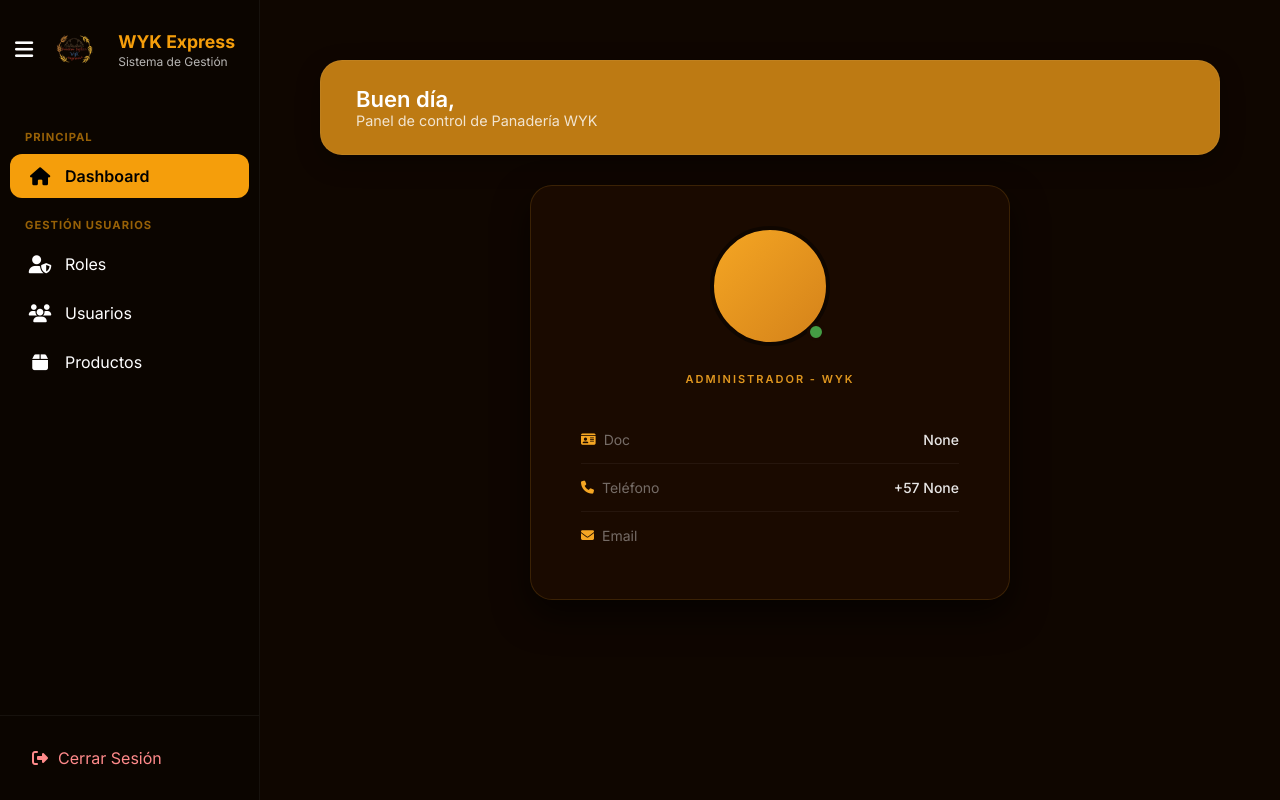
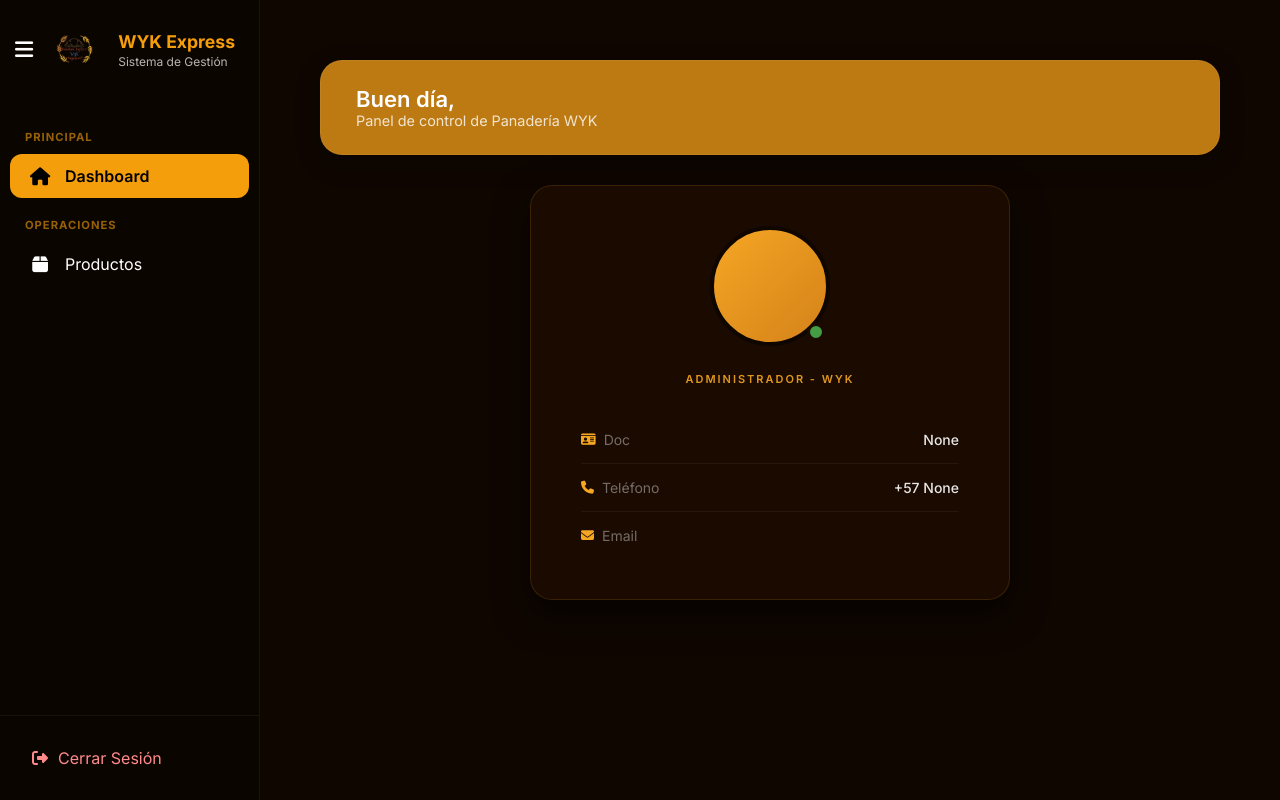
Before and after one commit to Branndon-Suarez/3.WYK-PYTHON.github.io, a Django app: page /usuarios/inicio/ in a window 1280 px wide. Run offline with Django 5.2, Linux system fonts and the light colour scheme; the visitor is signed in with stand-in values (Sample User, id 1).

Commit message:
update urls

```diff
--- a/proyecto_wyk/config/urls.py
+++ b/proyecto_wyk/config/urls.py
@@ -16,17 +16,15 @@ Including another URLconf
 """
 from django.contrib import admin
 from django.urls import path, include
-from usuarios import views  # Importamos tus nuevas vistas
+from usuarios import views
 
 urlpatterns = [
     path('admin/', admin.site.urls),
 
-    # 1. Autenticación Personalizada (Tu diseño naranja)
+    # Rutas raíz (Login y Logout se quedan aquí)
     path('', views.login_view, name='login'),
     path('logout/', views.logout_view, name='logout'),
-    path('inicio/', views.inicio, name='inicio'),
 
-    # 2. Rutas de Roles y otros (Si prefieres tenerlas en la app)
-    # Esto busca el archivo usuarios/urls.py
+    # TODO lo que tenga que ver con la app usuarios va dentro de su propio include
     path('usuarios/', include('usuarios.urls')),
 ]
--- a/proyecto_wyk/templates/base.html
+++ b/proyecto_wyk/templates/base.html
@@ -39,17 +39,21 @@
                     <span>Dashboard</span>
                 </a>
 
+                {% if user.rol_fk_usuario.rol == 'ADMIN' %}
                 <div class="nav-section">GESTIÓN USUARIOS</div>
 
-                <a href="{% url 'lista_roles' %}" class="nav-item {% if 'roles' in request.path %}active{% endif %}">
+                <a href="{% url 'lista_roles' %}" class="nav-item {% if '/roles/' in request.path %}active{% endif %}">
                     <i class="fa fa-user-shield"></i>
                     <span>Roles</span>
                 </a>
 
-                <a href="javascript:void(0)" class="nav-item" onclick="showModule('usuarios')">
+                <a href="{% url 'lista_usuarios' %}" class="nav-item {% if '/usuario/' in request.path %}active{% endif %}">
                     <i class="fa fa-users"></i>
                     <span>Usuarios</span>
                 </a>
+                {% endif %}
+
+                <div class="nav-section">OPERACIONES</div>
 
                 <a href="javascript:void(0)" class="nav-item" onclick="showModule('productos')">
                     <i class="fa fa-box"></i>
--- a/proyecto_wyk/usuarios/urls.py
+++ b/proyecto_wyk/usuarios/urls.py
@@ -2,13 +2,23 @@ from django.urls import path
 from . import views
 
 urlpatterns = [
+    # Ahora sí: dominio.com/usuarios/inicio/
     path('inicio/', views.inicio, name='inicio'),
+
+    # --- RUTAS DE ROLES ---
     path('roles/', views.lista_roles, name='lista_roles'),
     path('roles/crear/', views.crear_rol, name='crear_rol'),
     path('roles/editar/<int:id_rol>/', views.editar_rol, name='editar_rol'),
     path('roles/eliminar/<int:id_rol>/', views.eliminar_rol, name='eliminar_rol'),
+    path('roles/cambiar-estado-ajax/', views.cambiar_estado_rol_ajax, name='cambiar_estado_rol_ajax'),
 
-    # NUEVA RUTA CENTRALIZADA
+    # --- RUTAS DE USUARIOS ---
+    path('usuario/', views.lista_usuarios, name='lista_usuarios'),
+    path('usuario/crear/', views.crear_usuario, name='crear_usuario'),
+    path('usuario/editar/<int:id_usuario>/', views.editar_usuario, name='editar_usuario'),
+    path('usuario/eliminar/<int:id_usuario>/', views.eliminar_usuario, name='eliminar_usuario'),
+    path('usuario/cambiar-estado-ajax/', views.cambiar_estado_usuario_ajax, name='cambiar_estado_usuario_ajax'),
+
+    # --- SEGURIDAD ---
     path('verificar-password/', views.verificar_password_ajax, name='verificar_password_ajax'),
-    path('roles/cambiar-estado-ajax/', views.cambiar_estado_rol_ajax, name='cambiar_estado_rol_ajax'),
 ]
```
